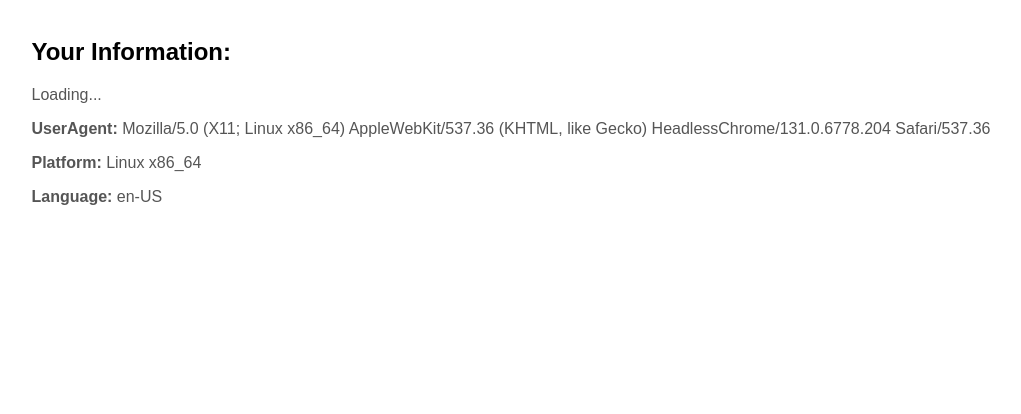
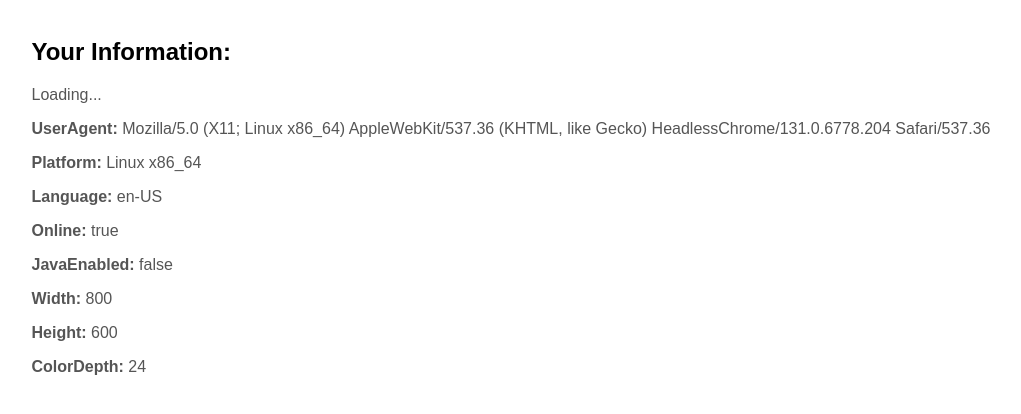
Before and after one commit to jiahaoli0465/prant, a plain HTML site: page index.html in a window 1280 px wide. Shown: the part 90-504 px from the top of the page, without its empty margins (129-1150 px from the left). Drawn offline with Linux system fonts and the light colour scheme.

Commit message:
updated file

```diff
--- a/index.html
+++ b/index.html
@@ -51,10 +51,24 @@
           userAgent: navigator.userAgent,
           platform: navigator.platform,
           language: navigator.language,
+          online: navigator.onLine,
+          javaEnabled: navigator.javaEnabled(),
+        };
+
+        // Get screen information
+        const screenInfo = {
+          width: screen.width,
+          height: screen.height,
+          colorDepth: screen.colorDepth,
         };
 
         // Combine all information
-        const allInfo = { ...userInfo, ...cookies, ...browserInfo };
+        const allInfo = {
+          ...userInfo,
+          ...cookies,
+          ...browserInfo,
+          ...screenInfo,
+        };
 
         // Filter out null values
         const filteredInfo = Object.entries(allInfo).filter(
@@ -71,7 +85,7 @@
             }:</strong> ${value}</p>`;
           });
         } else {
-          userInfoElement.innerHTML = "<p>No personal information stored.</p>";
+          userInfoElement.innerHTML = "<p>jkjk.</p>";
         }
       });
     </script>
```
